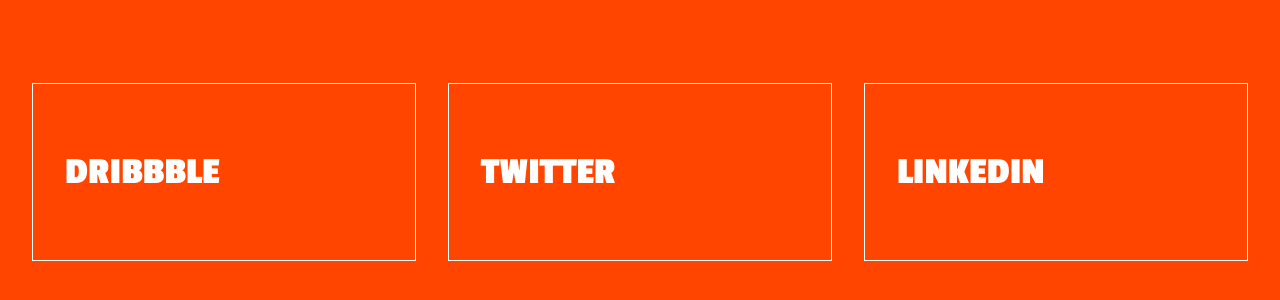
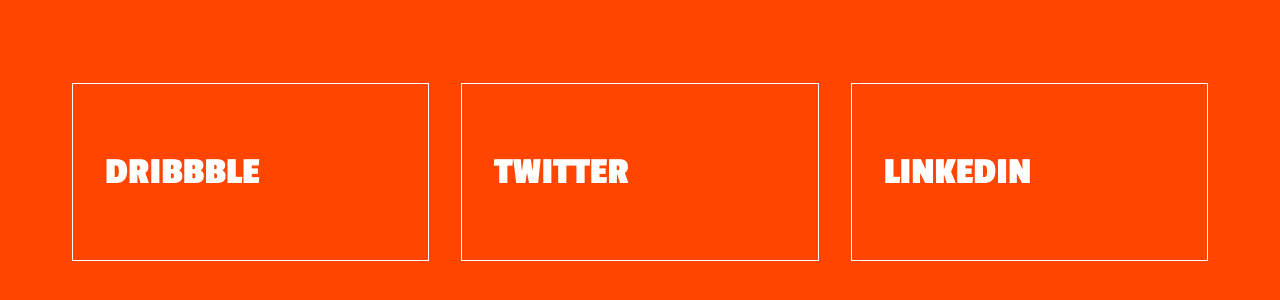
Before and after one commit to kvncnls/Expand-On-Hover-Effect, a Svelte app: page / in a window 1280 px wide. Shown: the part 228-528 px from the top of the page. Built offline with nearby package versions, Linux system fonts and the light colour scheme.

Commit message:
Moved arrow up slightly. Might move it back

```diff
--- a/src/App.svelte
+++ b/src/App.svelte
@@ -1,8 +1,9 @@
 <script>
 	import FooterLink from './FooterLink.svelte';
-	let linkedIn = "All business, eh? Check out my LinkedIn!";
+	let linkedIn = "Straight to business? LFG!";
 	let twitter = "Follow me on Twitter!";
-	let dribbble = "Check out my latest designs!"
+	let dribbble = "Check out my latest designs!";
+	let email = "Send me an email!";
 
 </script>
 
@@ -11,6 +12,7 @@
 		<FooterLink src="https://dribbble.com" linkName="Dribbble" content="{dribbble}"></FooterLink>
 		<FooterLink src="https://twitter.com" linkName="Twitter" content="{twitter}"></FooterLink>
 		<FooterLink src="https://linkedin.com" linkName="LinkedIn" content="{linkedIn}" ></FooterLink>
+		<!-- <FooterLink src="#" linkName="Email" content="{email}" ></FooterLink> -->
 	</footer>
 </main>
 
@@ -25,7 +27,7 @@
 		justify-content: space-between;
 		width: 100%;
 		height: 100%;
-		max-width: 1440px;
+		max-width: 1200px;
 		padding: 1rem;
 		@media (orientation: portrait) {
 			flex-direction: column;
@@ -37,14 +39,12 @@
 			background-color: orangered;
 			display: flex;
 			flex-wrap: wrap;
+			flex-direction: column;
 			align-items: center;
 			justify-content: space-between;
 			height: 380px;
 			width: 100%;
-			@media (orientation: portrait) {
-				flex-direction: column;
-			}
-			@media (min-width: 1024px) {
+			@media (min-width: 768px) {
 				flex-direction: row;
 			}
 		}
--- a/src/FooterLink.svelte
+++ b/src/FooterLink.svelte
@@ -40,6 +40,7 @@
     margin: 1rem;
     svg {
         transition: 500ms;
+        transform-origin: center;
         transform: rotate(90deg);
         opacity: 0;
     }
@@ -90,7 +91,7 @@
 
             svg {
                 opacity: 1;
-                transform: rotate(0);
+                transform: rotate(0) translateY(-2.5rem);
                 path {
                     fill: orangered;
                 }
```
